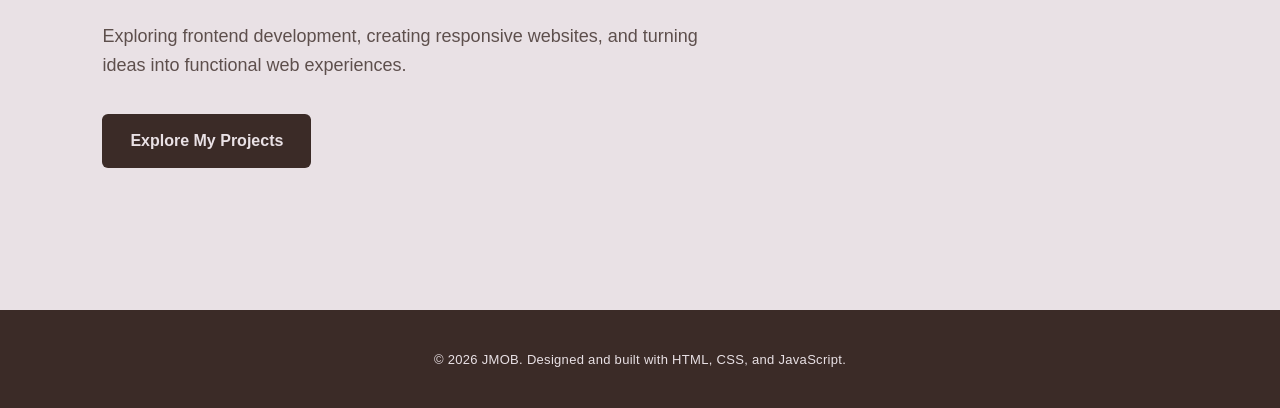
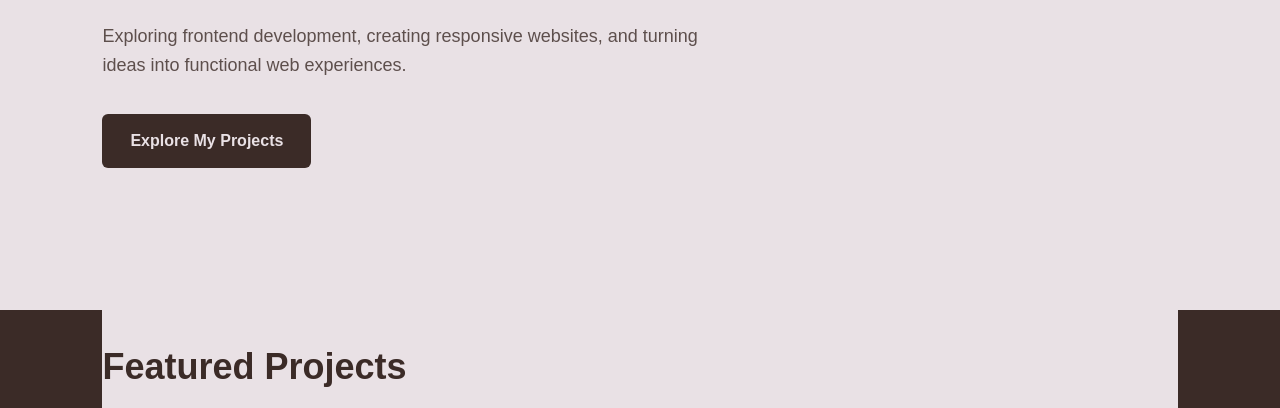
Before and after one commit to EngrJoong/frontend-development-portfolio, a plain HTML site: page index.html in a window 1280 px wide. Shown: the part 390-798 px from the top of the page. Drawn offline with Linux system fonts and the light colour scheme.

Commit message:
Update style.css

```diff
--- a/style.css
+++ b/style.css
@@ -66,6 +66,10 @@ main {
     width: 84%;
     max-width: 1200px;
     margin: 0 auto;
+    position: relative;
+    z-index: 1;
+    background-color: #e9e1e5;
+    margin-bottom: 100px;
 }
 
 /* Hero section */
```
